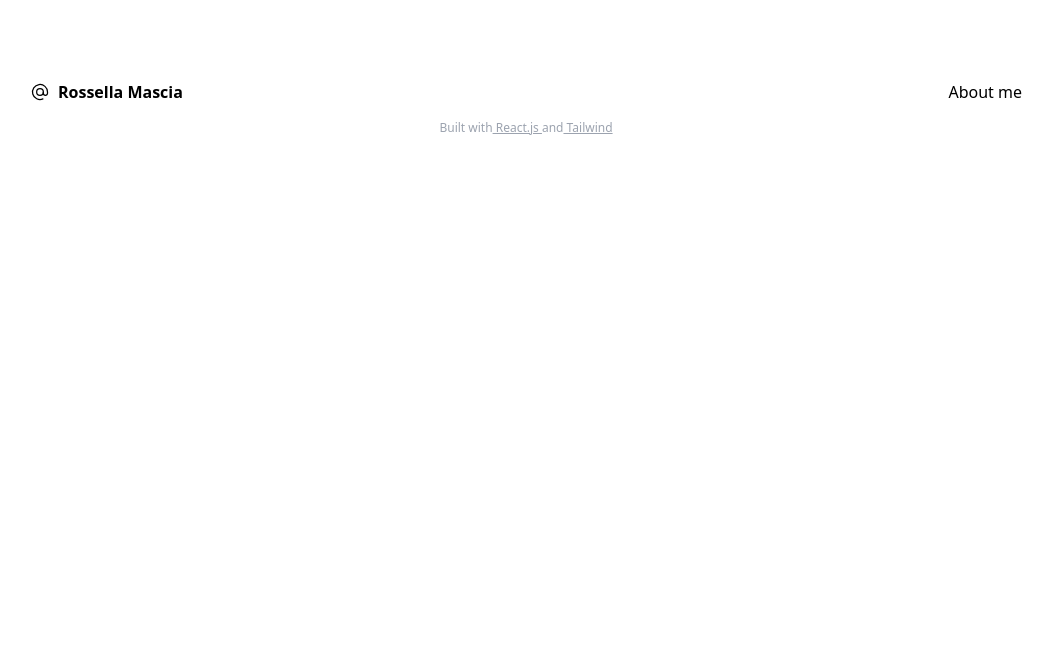
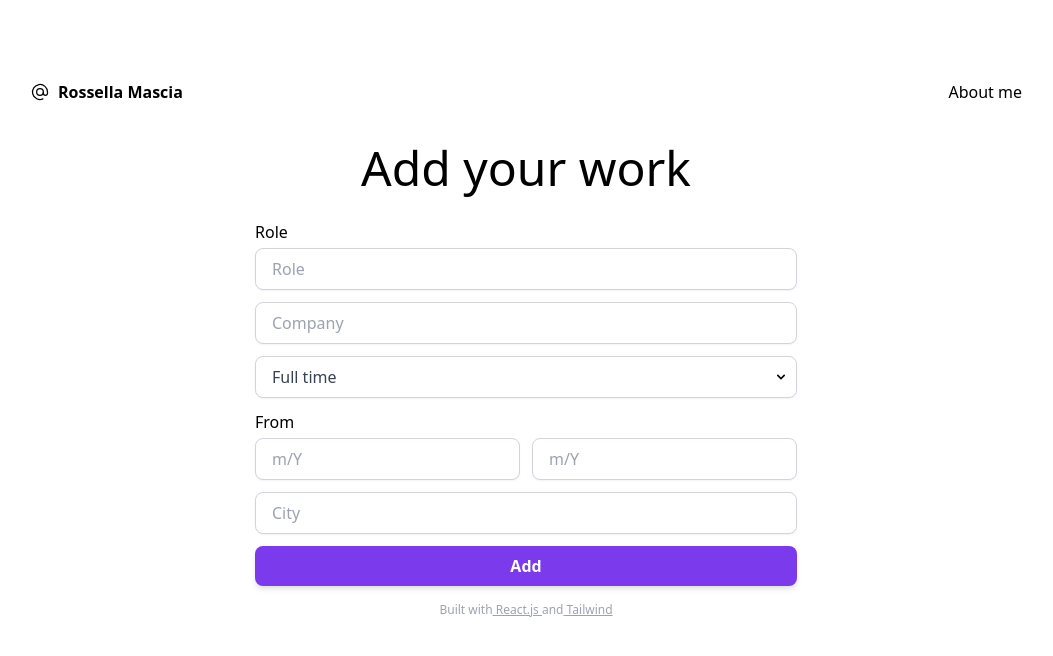
Before and after one commit to rossellamascia/portfolio-react-tailwind, a React (Create React App) app: page /addWork in a window 1280 px wide. Shown: the top 656 px of the page, without its empty margins (114-1167 px from the left). Built offline with nearby package versions, Linux system fonts and the light colour scheme.

Commit message:
add form for add works e fetch data

```diff
--- a/src/App.tsx
+++ b/src/App.tsx
@@ -6,6 +6,7 @@ import Header from './components/UI/Header';
 import Footer from './components/UI/Footer';
 import Home from './pages/Home';
 import About from './pages/About';
+import AddWork from './pages/AddWork';
 
 
 function App() {
@@ -16,6 +17,7 @@ function App() {
         <Switch>
           <Route path="/" component={Home} exact/>
           <Route path="/about" component={About} exact/>
+          <Route path="/addWork" component={AddWork} exact/>
         </Switch>
 
 
--- /dev/null
+++ b/src/Models/RequestConfig.ts
@@ -0,0 +1,8 @@
+export interface requestConfig {
+    url: string;
+    method?: string;
+    headers?: {
+        'Content-Type': 'application/json'
+    };
+    body?: string | null;
+}
--- /dev/null
+++ b/src/Models/Works.ts
@@ -0,0 +1,9 @@
+export interface Works {
+    id: string;
+    city: string;
+    company: string;
+    from: string;
+    to: string;
+    type: string;
+    role: string;
+}
--- a/src/components/UI/Resume.tsx
+++ b/src/components/UI/Resume.tsx
@@ -1,8 +1,11 @@
+import { Works } from "../../Models/Works";
+
 export interface ResumeProps {
-
+    works: Works[];
 }
 
-const Resume: React.FC<ResumeProps> = () => {
+const Resume: React.FC<ResumeProps> = ({ works }) => {
+
     return (
         <section className="my-4 max-w-5xl mx-auto">
             <div className="text-3xl font-bold mb-8">Resume</div>
@@ -11,12 +14,15 @@ const Resume: React.FC<ResumeProps> = () => {
                 {/* <!-- Work Experience --> */}
                 <div>
                     <div className="text-2xl font-semibold mb-4">Working Experience</div>
+                    {works.map(work => (
+                        <div key={work.id}>
+                            <div className="text-xl font-bold my-2">{work.role}</div>
+                            <p className="my-1 font-light">{work.company} </p>
+                            <p className="text-gray-500 my-1"> {work.from} {work.to}</p>
+                            <p className="text-gray-500 my-1"> {work.city}</p>
+                        </div>
+                    ))}
 
-                    <div>
-                        <div className="text-xl font-bold my-2">1</div>
-                        <p className="my-1 font-light">role</p>
-                        <p className="text-gray-500 my-1">2020</p>
-                    </div>
                 </div>
 
                 {/* <!-- Skills --> */}
--- /dev/null
+++ b/src/hooks/useHttp.ts
@@ -0,0 +1,34 @@
+import { useCallback, useState } from "react";
+import { requestConfig } from "../Models/RequestConfig";
+
+const useHttp = () => {
+  const [isLoading, setIsLoading] = useState<boolean>(false);
+  const [error, setError] = useState(null);
+
+  const sendRequest = useCallback(async (requestConfig: requestConfig, applyData?) => {
+    setIsLoading(true);
+    setError(null);
+    try {
+      const response = await fetch(requestConfig.url, {
+        method: requestConfig.method ? requestConfig.method : "GET",
+        headers: requestConfig.headers ? requestConfig.headers : {},
+        body: requestConfig.body ? requestConfig.body : null,
+      });
+      if (!response.ok) {
+        throw new Error("Something went wrong!");
+      }
+      const data = await response.json();
+      applyData(data);
+    } catch (error) {
+      setError(error.message);
+    }
+    setIsLoading(false);
+  }, []);
+
+  return {
+    isLoading,
+    error,
+    sendRequest,
+  };
+};
+export default useHttp;
--- /dev/null
+++ b/src/pages/AddWork.tsx
@@ -0,0 +1,122 @@
+import React, { useEffect, useState } from "react";
+import useHttp from "../hooks/useHttp";
+
+export interface AddWorkProps {
+
+}
+
+const AddWork: React.FC<AddWorkProps> = () => {
+    const [role, setRole] = useState<string>('');
+    const [company, setCompany] = useState<string>('');
+    const [type, setType] = useState<string>('0');
+    const [from, setFrom] = useState<string>('');
+    const [to, setTo] = useState<string>('');
+    const [city, setCity] = useState<string>('');
+
+    const { isLoading,
+        error,
+        sendRequest, } = useHttp()
+
+
+
+    const roleHandler = (event: React.FormEvent<HTMLInputElement>) => {
+        setRole(event.currentTarget.value);
+    }
+    const companyHandler = (e: React.FormEvent<HTMLInputElement>) => {
+        setCompany(e.currentTarget.value)
+    }
+    const typeHandler = (e: React.FormEvent<HTMLSelectElement>) => {
+        setType(e.currentTarget.value)
+    }
+    const fromHandler = (e: React.FormEvent<HTMLInputElement>) => {
+        setFrom(e.currentTarget.value)
+    }
+    const toHandler = (e: React.FormEvent<HTMLInputElement>) => {
+        setTo(e.currentTarget.value)
+    }
+    const cityHandler = (e: React.FormEvent<HTMLInputElement>) => {
+        setCity(e.currentTarget.value)
+    }
+
+    const addWorkHandler = (data: {
+        role: string,
+        company: string,
+        type: string,
+        from: string,
+        to: string,
+        city: string
+    }) => {
+        sendRequest({
+            url: "https://portfolio-51f61-default-rtdb.firebaseio.com/work.json",
+            method: 'POST',
+            body: JSON.stringify(data),
+            headers: {
+                "Content-Type": "application/json"
+            }
+        })
+
+
+    }
+
+    const submitFormHandler = (e: React.FormEvent) => {
+        e.preventDefault()
+
+
+        if (role !== '' && company !== '' && type !== '0' && from !== '' && to !== '' && city !== '') {
+            addWorkHandler({
+                role,
+                company,
+                type,
+                from,
+                to,
+                city
+            })
+        } else {
+            console.error('errore')
+        }
+    }
+    return (
+        <>
+            <div className="flex justify-center mb-7 mt-10">
+                <h1 className="text-5xl">Add your work</h1>
+            </div>
+            <div className="flex justify-center">
+                <form onSubmit={submitFormHandler}>
+                    <div>
+                        <label className="block mb-1">Role</label>
+                        <input onChange={roleHandler} type="text" id="&quot;form-subscribe-Subscribe" className="input" placeholder="Role" value={role} />
+                    </div>
+                    <div className="my-3">
+                        <input type="text" id="&quot;form-subscribe-Subscribe" onChange={companyHandler} className="input" placeholder="Company" value={company} />
+                    </div>
+                    <div className="relative inline-block w-full mb-3">
+                        <select className="input" value={type} placeholder="Regular input" onChange={typeHandler}>
+                            <option disabled>Type</option>
+                            <option value={1}>Full time</option>
+                            <option value={2}>Another option</option>
+                            <option value={3}>And one more</option>
+                        </select>
+                        <div className="absolute inset-y-0 right-0 flex items-center px-2 pointer-events-none">
+                            <svg className="w-4 h-4 fill-current" viewBox="0 0 20 20"><path d="M5.293 7.293a1 1 0 011.414 0L10 10.586l3.293-3.293a1 1 0 111.414 1.414l-4 4a1 1 0 01-1.414 0l-4-4a1 1 0 010-1.414z" clip-rule="evenodd" fill-rule="evenodd"></path></svg>
+                        </div>
+                    </div>
+                    <label htmlFor="from" className="block mb-1">From</label>
+                    <div className="flex">
+                        <input type="text" id="from" onChange={fromHandler} className="input" placeholder="m/Y" value={from} />
+                        <input type="text" id="&quot;form-subscribe-Subscribe" onChange={toHandler} className="input ml-3" placeholder="m/Y" value={to} />
+                    </div>
+                    <div className="my-3">
+                        <input type="text" id="&quot;form-subscribe-Subscribe" onChange={cityHandler} className="input" placeholder="City" value={city} />
+                    </div>
+                    <button className="btn" type="submit">
+                        Add
+                    </button>
+                </form>
+
+            </div>
+        </>
+
+    );
+}
+
+export default AddWork;
--- a/src/pages/Home.tsx
+++ b/src/pages/Home.tsx
@@ -5,17 +5,54 @@ import Resume from '../components/UI/Resume';
 import Social from '../components/UI/Social';
 import Footer from '../components/UI/Footer';
 import Gallery from '../components/UI/Gallery';
+import useHttp from '../hooks/useHttp';
+import { useEffect, useState } from 'react';
+import { Works } from '../Models/Works';
 
 export interface HomeProps {
 
 }
 
 const Home: React.FC<HomeProps> = () => {
+    const [works, setWorks] = useState<Works[]>([])
+
+    const {
+        isLoading,
+        error,
+        sendRequest: fetchWork,
+    } = useHttp();
+
+
+    useEffect(()=> {
+        const transformWorks = (taskObj: any) => {
+            const loadedWorks = [];
+
+            console.log(taskObj);
+
+
+            for (const key in taskObj) {
+              loadedWorks.push({
+                id: key,
+                city: taskObj[key].city,
+                company: taskObj[key].company,
+                from: taskObj[key].from,
+                to: taskObj[key].to,
+                type: taskObj[key].type,
+                role: taskObj[key].role
+              });
+            }
+            setWorks(loadedWorks);
+          };
+        fetchWork({
+            url: 'https://portfolio-51f61-default-rtdb.firebaseio.com/work.json'
+        }, transformWorks)
+    }, [fetchWork])
+
     return (
         <>
             <Hero />
             <Gallery />
-            <Resume />
+            <Resume works={works} />
             <Social />
         </>
     );
--- a/src/styles/tailwind.css
+++ b/src/styles/tailwind.css
@@ -14,12 +14,9 @@
 /* Stop purging. */
 
 /* Your own custom utilities */
-
-@layer components {
-    .btn-social {
-        @apply p-2 inline-block rounded-full border dark: border-gray-600 text-gray-300 hover:text-gray-800 hover:border-gray-800 cursor-pointer transition-colors dark:border-gray-600 dark:text-gray-600 dark:hover:border-gray-300 dark:hover:text-gray-300;
-    }
-    .ciao {
-        @apply text-red-800;
-    }
+.input{
+    @apply rounded-lg border-transparent appearance-none border border-gray-300 w-full py-2 px-4 bg-white text-gray-700 placeholder-gray-400 shadow-sm text-base focus:outline-none focus:ring-2 focus:ring-purple-600 focus:border-transparent;
 }
+.btn{
+    @apply flex-shrink-0 px-4 py-2 w-full text-base font-semibold text-white bg-purple-600 rounded-lg shadow-md hover:bg-purple-700 focus:outline-none focus:ring-2 focus:ring-purple-500 focus:ring-offset-2 focus:ring-offset-purple-200;
+}
--- a/tailwind.config.js
+++ b/tailwind.config.js
@@ -1,7 +1,7 @@
 module.exports = {
   // Uncomment the line below to enable the experimental Just-in-Time ("JIT") mode.
   // https://tailwindcss.com/docs/just-in-time-mode
-  mode: "jit",
+  //mode: "jit",
   theme: {
     extend: {},
   },
```
